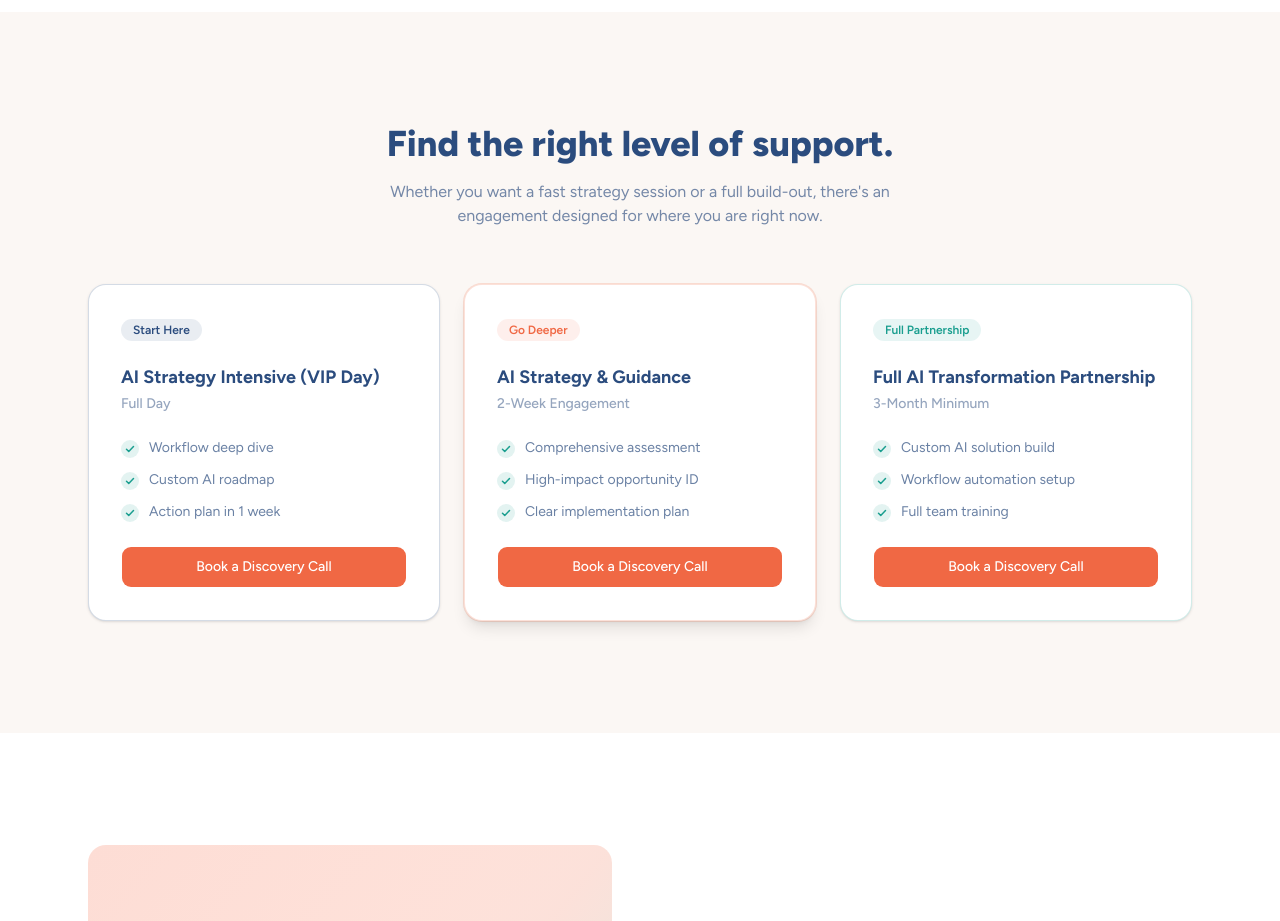
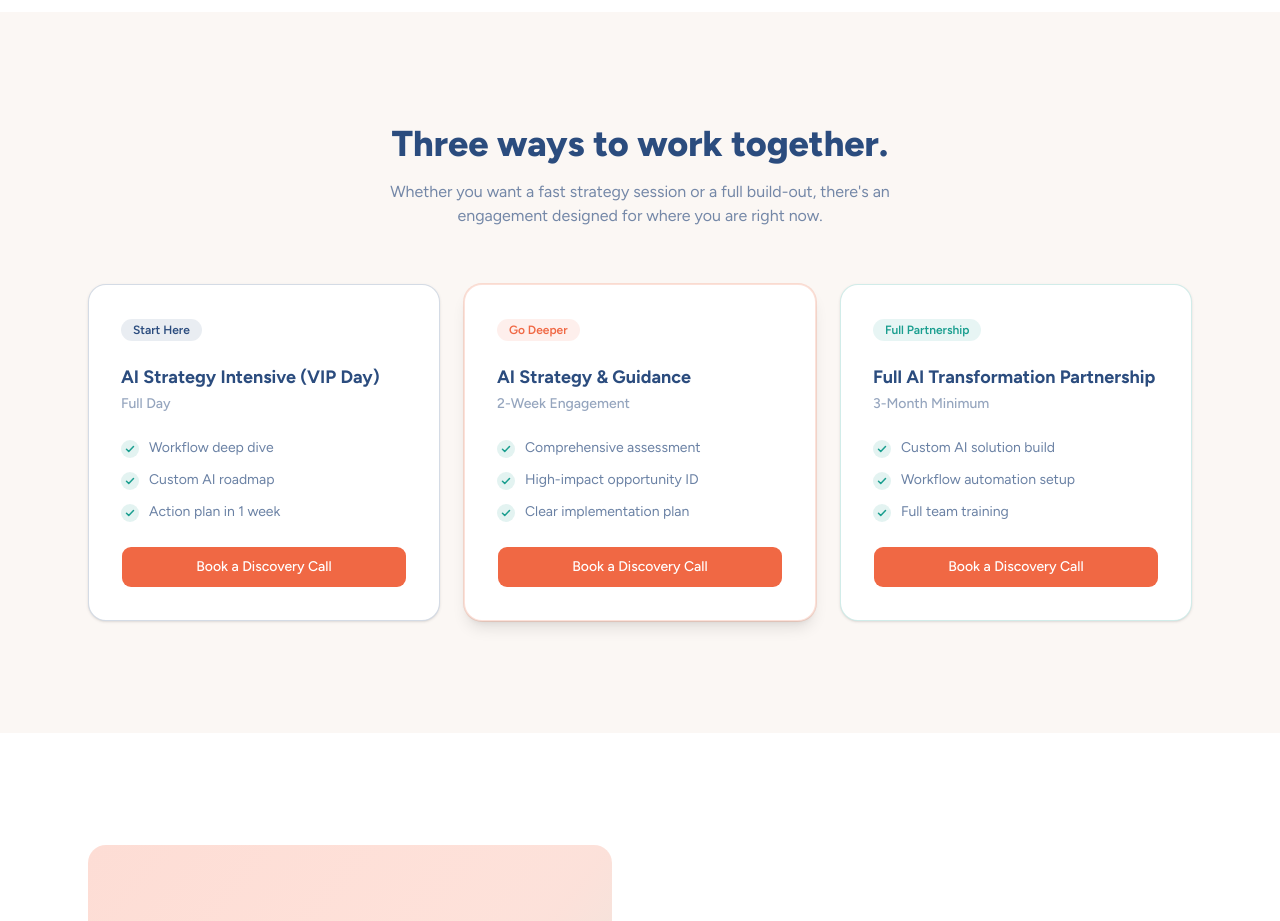
Before and after one commit to aubreyp11/vergeai-website, a Next.js app: page / in a window 1280 px wide. Shown: the part 1380-2301 px from the top of the page. Built offline with nearby package versions, Linux system fonts and the light colour scheme.

Commit message:
fix: restore services heading to match spec

```diff
--- a/src/components/services.tsx
+++ b/src/components/services.tsx
@@ -83,7 +83,7 @@ export default function Services() {
           className="text-center mb-14"
         >
           <h2 className="text-3xl md:text-4xl font-extrabold text-navy">
-            Find the right level of support.
+            Three ways to work together.
           </h2>
           <p className="mt-4 text-navy/65 max-w-xl mx-auto">
             Whether you want a fast strategy session or a full build-out, there&apos;s an engagement designed for where you are right now.
```
